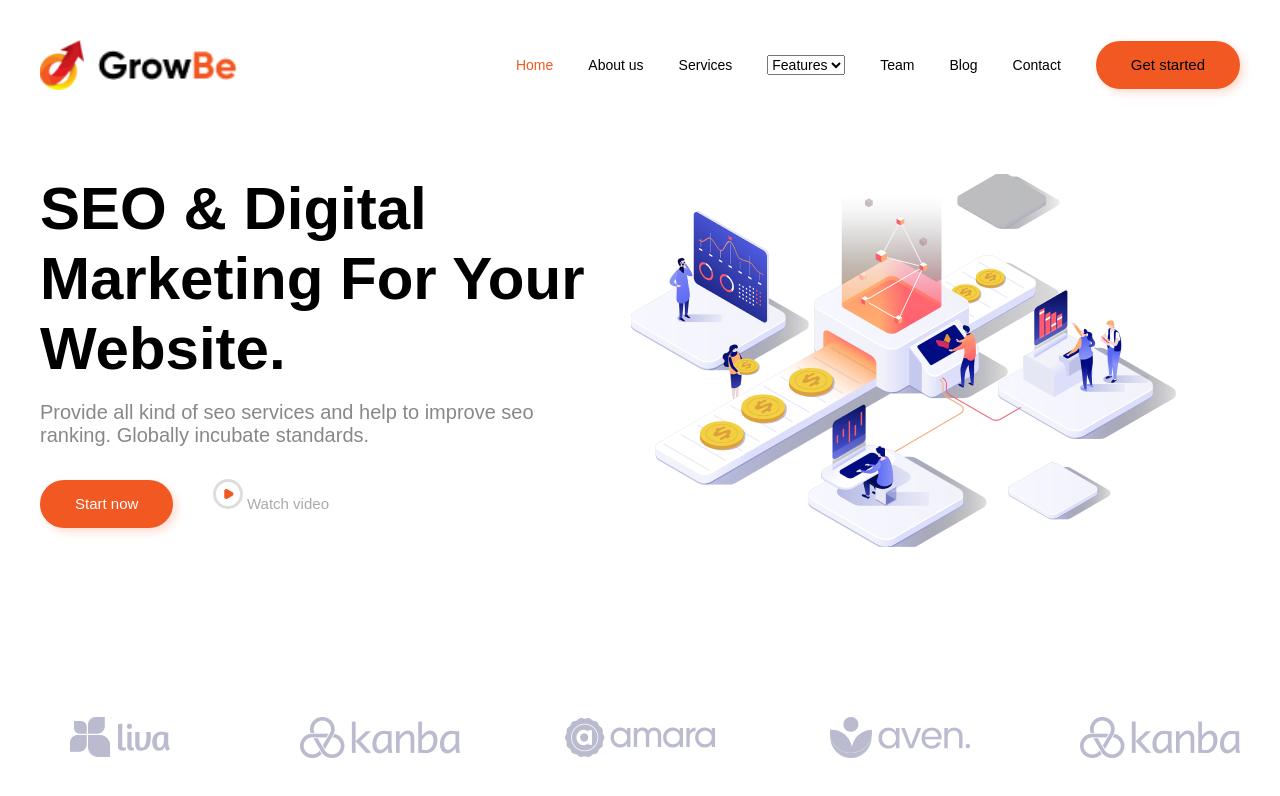
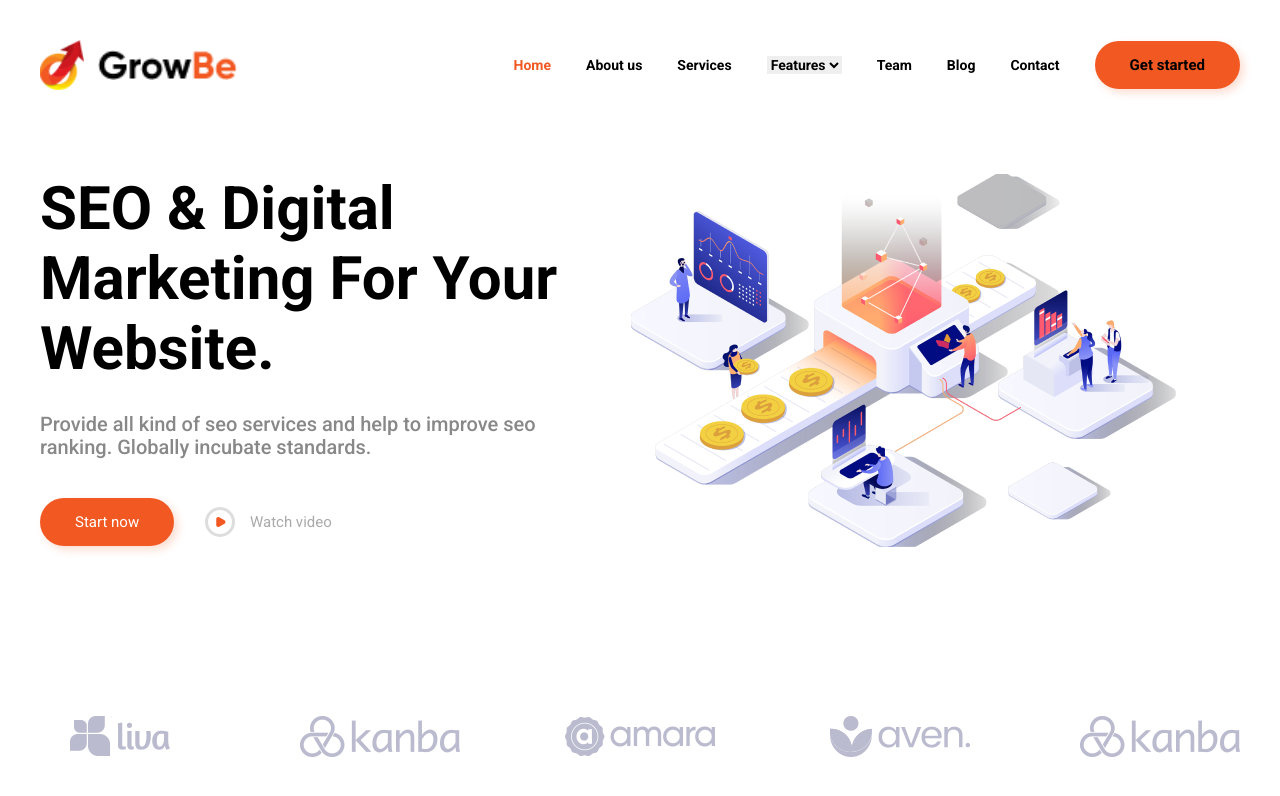
Before and after one commit to MedvedVCode/Base-Html-Css, a plain HTML site: page index.html in a window 1280 px wide. Drawn offline with Linux system fonts and the light colour scheme.

Commit message:
refactor: add fonts, psevdo-play, adjust features section

```diff
--- a/css/style.css
+++ b/css/style.css
@@ -1,7 +1,11 @@
 body {
   margin: 0;
   padding: 0;
-  font-family: sans-serif;
+  font-family: 'Roboto';
+  font-style: normal;
+  font-weight: 600;
+  font-size: 14px;
+  line-height: 16px;
 }
 
 a {
@@ -60,6 +64,15 @@ button {
   color: black;
 }
 
+.top__menu-features {
+  border: none;
+  font-family: 'Roboto';
+  font-style: normal;
+  font-weight: 600;
+  font-size: 14px;
+  line-height: 16px;
+}
+
 .active {
   color: #F25822;
 }
@@ -82,28 +95,50 @@ button {
 }
 
 .top-content__text-title {
+  font-weight: 700;
   font-size: 60px;
   line-height: 70px;
 }
 
 .top-content__text-text {
-  margin-top: 17px;
+  margin-top: 29px;
+  font-weight: 500;
   font-size: 20px;
   line-height: 23px;
   color: #888888;
 }
 
 .top-context__buttons {
-  margin-top: 17px;
+  margin-top: 39px;
+  font-weight: 700;
+  font-size: 15px;
+  line-height: 18px;
 }
 
 .button__transparent {
-  background-color: transparent;
   color: #AAAAAA;
-  box-shadow: none;
+  margin-left: 27px;
+  padding-left: 45px;
 }
 
-.top-footer{
+.button__watch{
+  position: relative;
+}
+
+.button__watch::before{
+  content:'';
+  display: block;
+  height: 30px;
+  width: 30px;
+  background-image: url('../img/play-video.svg');
+  background-size: cover;
+  background-position: center;
+  position: absolute;
+  top: -6px;
+  left: -45px;
+}
+
+.top-footer {
   margin-top: 162px;
   display: flex;
   justify-content: space-between;
--- a/index.html
+++ b/index.html
@@ -6,6 +6,10 @@
     <meta name="viewport" content="width=device-width, initial-scale=1.0" />
     <link rel="stylesheet" href="css/normalize.css" />
     <link rel="stylesheet" href="css/style.css" />
+    <link
+      href="https://fonts.googleapis.com/css2?family=Roboto:wght@400;500;700&display=swap"
+      rel="stylesheet"
+    />
     <title>Site maket</title>
   </head>
   <body>
@@ -36,7 +40,7 @@
             <a href="#">Services</a>
           </li>
           <li class="top__menu-item top__menu-item--falling">
-            <select name="Features" id="Features">
+            <select class="top__menu-features">
               <option value="Features">Features</option>
             </select>
           </li>
@@ -65,13 +69,8 @@
           </p>
           <div class="top-context__buttons">
             <button class="button">Start now</button>
-            <button class="button button__transparent">
-              <img
-                src="img/play-video.svg"
-                alt="Значок запуска видео"
-                height="30px"
-              />
-              <span>Watch video</span>
+            <button class="button__transparent">
+              <span class="button__watch">Watch video</span>
             </button>
           </div>
         </div>
```
